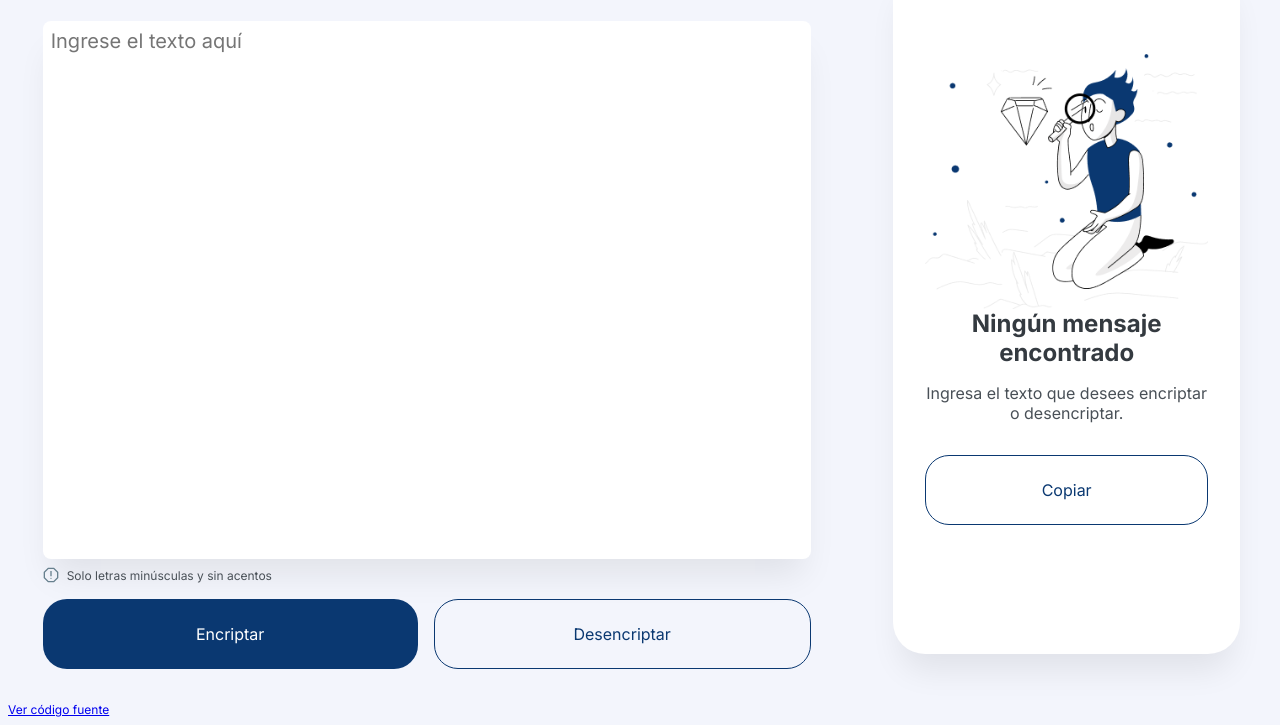
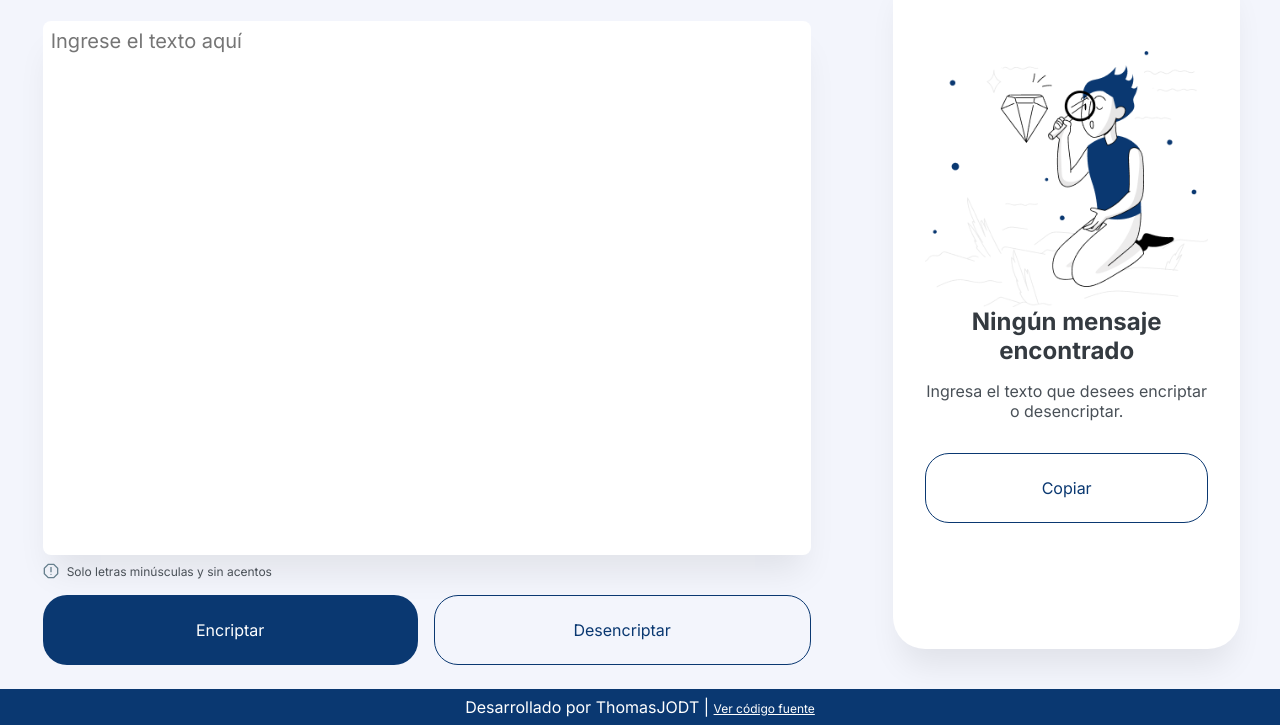
Before and after one commit to thomasjodt/encriptador, a plain HTML site: page index.html in a window 1280 px wide. Shown: the part 75-800 px from the top of the page. Drawn offline with Linux system fonts and the light colour scheme.

Commit message:
style: Add a footer

```diff
--- a/index.html
+++ b/index.html
@@ -74,6 +74,9 @@
     </div>
 
   </div>
-    <a class='source' target='_blank' href='https://github.com/thomasjodt/encriptador'>Ver código fuente</a>
+
+    <footer>Desarrollado por ThomasJODT |
+      <a class='source' target='_blank' href='https://github.com/thomasjodt/encriptador'>Ver código fuente</a>
+    </footer>
 </body>
 </html>
--- a/main.css
+++ b/main.css
@@ -183,9 +183,18 @@ body {
   flex-grow: 0;
 }
 
-.source {
+footer {
+  grid-column: 1 / 4;
+  width: 100%;
+  color: var(--white);
+  padding-block: 8px;
+  text-align: center;
+  background-color: var(--dark-blue-300);
+}
+
+footer .source {
   font-size: 12px;
-  margin: 8px;
+  color: var(--white);
 }
 
 @media screen and (min-width: 768px) {
```
